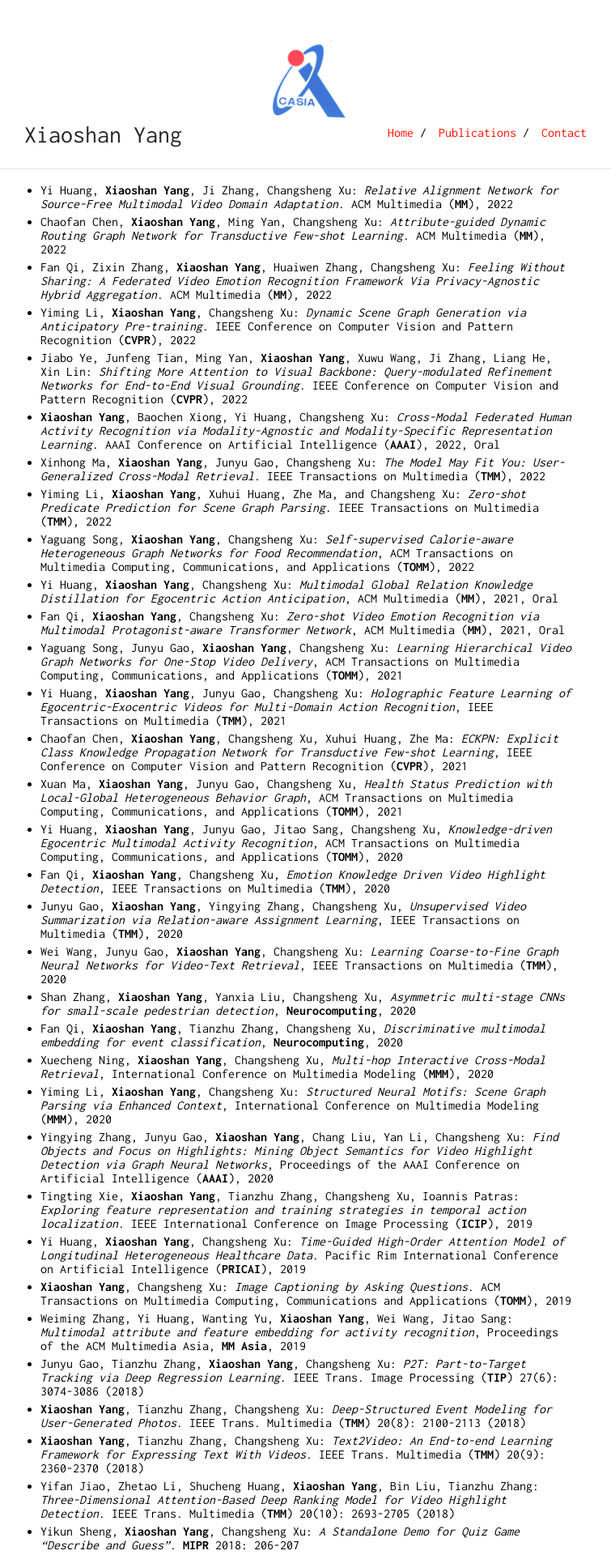
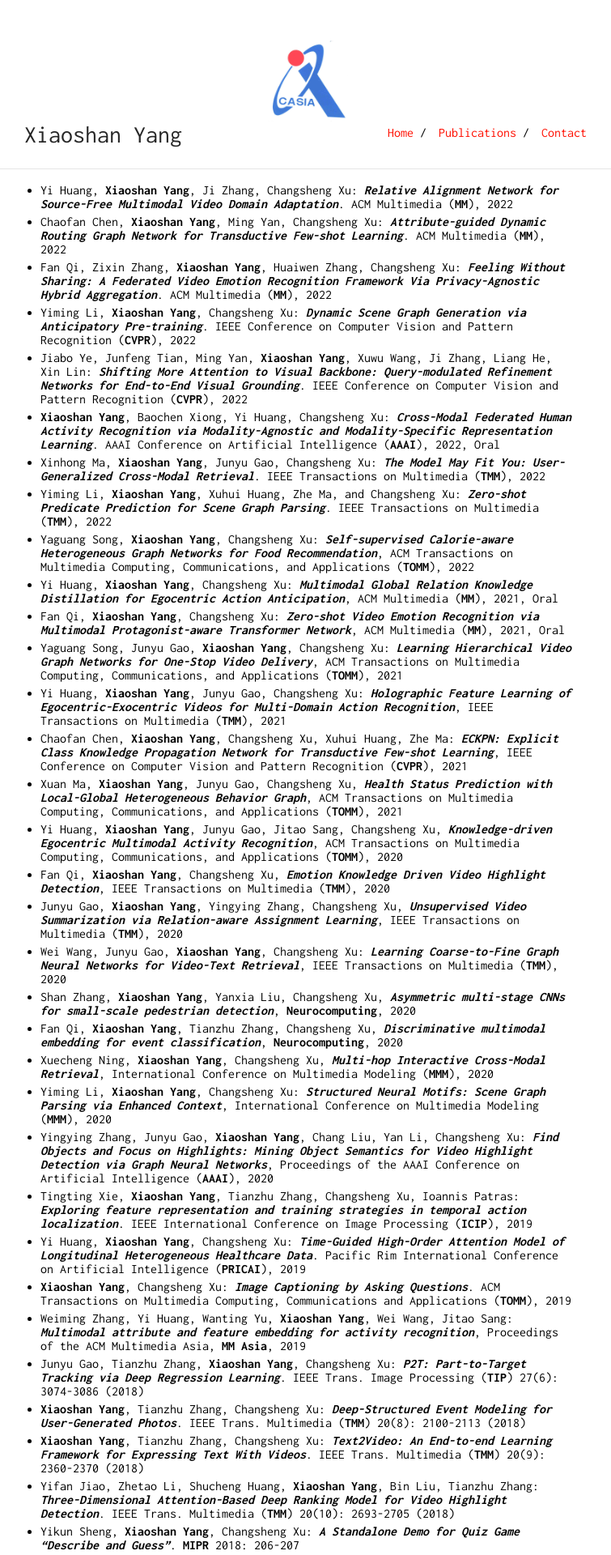
Before and after one commit to YangXS/yangxs.github.io, a Jekyll site: the page built from publications.md, in a window 1280 px wide. Shown: the top 1920 px of the page at 81% size, without its empty margins (260-1015 px from the left). Built offline with Jekyll 4.4.1, drawn with Linux system fonts in a browser that asks for light colours.

Commit message:
Update publications.md

```diff
--- a/publications.md
+++ b/publications.md
@@ -1,51 +1,51 @@
 ---
 layout: default
 ---
-* Yi Huang, **Xiaoshan Yang**, Ji Zhang, Changsheng Xu: *Relative Alignment Network for Source-Free Multimodal Video Domain Adaptation*. ACM Multimedia (**MM**), 2022
-* Chaofan Chen, **Xiaoshan Yang**, Ming Yan, Changsheng Xu: *Attribute-guided Dynamic Routing Graph Network for Transductive Few-shot Learning*. ACM Multimedia (**MM**), 2022
-* Fan Qi, Zixin Zhang, **Xiaoshan Yang**, Huaiwen Zhang, Changsheng Xu: *Feeling Without Sharing: A Federated Video Emotion Recognition Framework Via Privacy-Agnostic Hybrid Aggregation*. ACM Multimedia (**MM**), 2022
-* Yiming Li, **Xiaoshan Yang**, Changsheng Xu: *Dynamic Scene Graph Generation via Anticipatory Pre-training*. IEEE Conference on Computer Vision and Pattern Recognition (**CVPR**), 2022
-* Jiabo Ye, Junfeng Tian, Ming Yan, **Xiaoshan Yang**, Xuwu Wang, Ji Zhang, Liang He, Xin Lin: *Shifting More Attention to Visual Backbone: Query-modulated Refinement Networks for End-to-End Visual Grounding*. IEEE Conference on Computer Vision and Pattern Recognition (**CVPR**), 2022
-* **Xiaoshan Yang**, Baochen Xiong, Yi Huang, Changsheng Xu: *Cross-Modal Federated Human Activity Recognition via Modality-Agnostic and Modality-Specific Representation Learning*. AAAI Conference on Artificial Intelligence (**AAAI**), 2022, Oral
-* Xinhong Ma, **Xiaoshan Yang**, Junyu Gao, Changsheng Xu: *The Model May Fit You: User-Generalized Cross-Modal Retrieval*. IEEE Transactions on Multimedia (**TMM**), 2022
-* Yiming Li, **Xiaoshan Yang**, Xuhui Huang, Zhe Ma, and Changsheng Xu: *Zero-shot Predicate Prediction for Scene Graph Parsing*. IEEE Transactions on Multimedia (**TMM**), 2022
-* Yaguang Song, **Xiaoshan Yang**, Changsheng Xu: *Self-supervised Calorie-aware Heterogeneous Graph Networks for Food Recommendation*, ACM Transactions on Multimedia Computing, Communications, and Applications (**TOMM**), 2022
-* Yi Huang, **Xiaoshan Yang**, Changsheng Xu: *Multimodal Global Relation Knowledge Distillation for Egocentric Action Anticipation*, ACM Multimedia (**MM**), 2021, Oral
-* Fan Qi, **Xiaoshan Yang**, Changsheng Xu: *Zero-shot Video Emotion Recognition via Multimodal Protagonist-aware Transformer Network*,  ACM Multimedia (**MM**), 2021, Oral
-* Yaguang Song, Junyu Gao, **Xiaoshan Yang**, Changsheng Xu: *Learning Hierarchical Video Graph Networks for One-Stop Video Delivery*, ACM Transactions on Multimedia Computing, Communications, and Applications (**TOMM**), 2021
-* Yi Huang, **Xiaoshan Yang**, Junyu Gao, Changsheng Xu: *Holographic Feature Learning of Egocentric-Exocentric Videos for Multi-Domain Action Recognition*, IEEE Transactions on Multimedia (**TMM**), 2021
-* Chaofan Chen, **Xiaoshan Yang**, Changsheng Xu, Xuhui Huang, Zhe Ma: *ECKPN: Explicit Class Knowledge Propagation Network for Transductive Few-shot Learning*, IEEE Conference on Computer Vision and Pattern Recognition (**CVPR**), 2021
-* Xuan Ma, **Xiaoshan Yang**, Junyu Gao, Changsheng Xu, *Health Status Prediction with Local-Global Heterogeneous Behavior Graph*, ACM Transactions on Multimedia Computing, Communications, and Applications (**TOMM**), 2021
-* Yi Huang, **Xiaoshan Yang**, Junyu Gao, Jitao Sang, Changsheng Xu, *Knowledge-driven Egocentric Multimodal Activity Recognition*, ACM Transactions on Multimedia Computing, Communications, and Applications (**TOMM**), 2020
-* Fan Qi, **Xiaoshan Yang**, Changsheng Xu, *Emotion Knowledge Driven Video Highlight Detection*, IEEE Transactions on Multimedia (**TMM**), 2020
-* Junyu Gao, **Xiaoshan Yang**, Yingying Zhang, Changsheng Xu, *Unsupervised Video Summarization via Relation-aware Assignment Learning*, IEEE Transactions on Multimedia (**TMM**), 2020
-* Wei Wang, Junyu Gao, **Xiaoshan Yang**, Changsheng Xu: *Learning Coarse-to-Fine Graph Neural Networks for Video-Text Retrieval*, IEEE Transactions on Multimedia (**TMM**), 2020
-* Shan Zhang, **Xiaoshan Yang**, Yanxia Liu, Changsheng Xu, *Asymmetric multi-stage CNNs for small-scale pedestrian detection*, **Neurocomputing**, 2020
-* Fan Qi, **Xiaoshan Yang**, Tianzhu Zhang, Changsheng Xu, *Discriminative multimodal embedding for event classification*, **Neurocomputing**, 2020
-* Xuecheng Ning, **Xiaoshan Yang**, Changsheng Xu, *Multi-hop Interactive Cross-Modal Retrieval*, International Conference on Multimedia Modeling (**MMM**), 2020
-* Yiming Li, **Xiaoshan Yang**, Changsheng Xu: *Structured Neural Motifs: Scene Graph Parsing via Enhanced Context*, International Conference on Multimedia Modeling (**MMM**), 2020
-* Yingying Zhang, Junyu Gao, **Xiaoshan Yang**, Chang Liu, Yan Li, Changsheng Xu: *Find Objects and Focus on Highlights: Mining Object Semantics for Video Highlight Detection via Graph Neural Networks*, Proceedings of the AAAI Conference on Artificial Intelligence (**AAAI**), 2020
-* Tingting Xie, **Xiaoshan Yang**, Tianzhu Zhang, Changsheng Xu, Ioannis Patras: *Exploring feature representation and training strategies in temporal action localization*. IEEE International Conference on Image Processing (**ICIP**), 2019
-* Yi Huang, **Xiaoshan Yang**, Changsheng Xu: *Time-Guided High-Order Attention Model of Longitudinal Heterogeneous Healthcare Data*. Pacific Rim International Conference on Artificial Intelligence (**PRICAI**), 2019
-* **Xiaoshan Yang**, Changsheng Xu: *Image Captioning by Asking Questions*. ACM Transactions on Multimedia Computing, Communications and Applications (**TOMM**), 2019
-* Weiming Zhang, Yi Huang, Wanting Yu, **Xiaoshan Yang**, Wei Wang, Jitao Sang: *Multimodal attribute and feature embedding for activity recognition*, Proceedings of the ACM Multimedia Asia, **MM Asia**, 2019
-* Junyu Gao, Tianzhu Zhang, **Xiaoshan Yang**, Changsheng Xu: *P2T: Part-to-Target Tracking via Deep Regression Learning*. IEEE Trans. Image Processing (**TIP**) 27(6): 3074-3086 (2018)
-* **Xiaoshan Yang**, Tianzhu Zhang, Changsheng Xu: *Deep-Structured Event Modeling for User-Generated Photos*. IEEE Trans. Multimedia (**TMM**) 20(8): 2100-2113 (2018)
-* **Xiaoshan Yang**, Tianzhu Zhang, Changsheng Xu: *Text2Video: An End-to-end Learning Framework for Expressing Text With Videos*. IEEE Trans. Multimedia (**TMM**) 20(9): 2360-2370 (2018)
-* Yifan Jiao, Zhetao Li, Shucheng Huang, **Xiaoshan Yang**, Bin Liu, Tianzhu Zhang: *Three-Dimensional Attention-Based Deep Ranking Model for Video Highlight Detection*. IEEE Trans. Multimedia (**TMM**) 20(10): 2693-2705 (2018)
-* Yikun Sheng, **Xiaoshan Yang**, Changsheng Xu: *A Standalone Demo for Quiz Game "Describe and Guess"*. **MIPR** 2018: 206-207
-* Yikun Sheng, **Xiaoshan Yang**, Xueliang Liu, Changsheng Xu: *Attribute-Assisted Domain Transfer from Image to Sketch*. **MIPR** 2018: 287-292
-* Fan Qi, **Xiaoshan Yang**, Changsheng Xu: *A Unified Framework for Multimodal Domain Adaptation*. ACM Multimedia (**MM**), 2018: 429-437, Oral
-* Junyu Gao, Tianzhu Zhang, **Xiaoshan Yang**, Changsheng Xu: *Deep Relative Tracking*. IEEE Trans. Image Processing (**TIP**) 26(4): 1845-1858 (2017)
-* Yifan Jiao, **Xiaoshan Yang**, Tianzhu Zhang, Shucheng Huang, Changsheng Xu: *Video Highlight Detection via Deep Ranking Modeling*. **PSIVT** 2017: 28-39
-* **Xiaoshan Yang**, Tianzhu Zhang, Changsheng Xu, Shuicheng Yan, M. Shamim Hossain, Ahmed Ghoneim: *Deep Relative Attributes*. IEEE Trans. Multimedia (**TMM**) 18(9): 1832-1842 (2016). [Code](https://github.com/YangXS/DRA)
-* **Xiaoshan Yang**, Tianzhu Zhang, Changsheng Xu: *Semantic Feature Mining for Video Event Understanding*. ACM Transactions on Multimedia Computing, Communications and Applications (**TOMM**) 12(4): 55:1-55:22 (2016)
-* **Xiaoshan Yang**, Tianzhu Zhang, Changsheng Xu: *Abnormal Event Discovery in User Generated Photos*. ACM Multimedia (**MM**), 2016
-* **Xiaoshan Yang**, Tianzhu Zhang, Changsheng Xu: *A new discriminative coding method for image classification*. Multimedia System (**MSJ**) 21(2): 133-145 (2015)
-* **Xiaoshan Yang**, Tianzhu Zhang, Changsheng Xu: *Cross-Domain Feature Learning in Multimedia*. IEEE Trans. Multimedia (**TMM**) 17(1): 64-78 (2015). [Code](https://github.com/YangXS/CDFL)
-* **Xiaoshan Yang**, Tianzhu Zhang, Changsheng Xu, M. Shamim Hossain: *Automatic Visual Concept Learning for Social Event Understanding*. IEEE Trans. Multimedia (**TMM**) 17(3): 346-358 (2015)
-* **Xiaoshan Yang**, Tianzhu Zhang, Changsheng Xu, Ming-Hsuan Yang: *Boosted Multifeature Learning for Cross-Domain Transfer*. ACM Transactions on Multimedia Computing, Communications and Applications (**TOMM**) 11(3): 35:1-35:18 (2015)
-* Jianbing Shen, **Xiaoshan Yang**, Xuelong Li, Yunde Jia: *Intrinsic Image Decomposition Using Optimization and User Scribbles*. IEEE Trans. Cybernetics (**TCYB**) 43(2): 425-436 (2013)
-* **Xiaoshan Yang**, Tianzhu Zhang, Changsheng Xu: *Locality discriminative coding for image classification*. **ICIMCS** 2013: 52-55
-* **Xiaoshan Yang**, Tianzhu Zhang, Changsheng Xu, Min Xu: *Graph-Guided Fusion Penalty Based Sparse Coding for Image Classification*. **PCM** 2013: 475-484
-* Jianbing Shen, **Xiaoshan Yang**, Yunde Jia, Xuelong Li: *Intrinsic images using optimization*. IEEE Conference on Computer Vision and Pattern Recognition (**CVPR**) 2011: 3481-3487. [Code](https://github.com/shenjianbing/intrinsic11)
+* Yi Huang, **Xiaoshan Yang**, Ji Zhang, Changsheng Xu: ***Relative Alignment Network for Source-Free Multimodal Video Domain Adaptation***. ACM Multimedia (**MM**), 2022
+* Chaofan Chen, **Xiaoshan Yang**, Ming Yan, Changsheng Xu: ***Attribute-guided Dynamic Routing Graph Network for Transductive Few-shot Learning***. ACM Multimedia (**MM**), 2022
+* Fan Qi, Zixin Zhang, **Xiaoshan Yang**, Huaiwen Zhang, Changsheng Xu: ***Feeling Without Sharing: A Federated Video Emotion Recognition Framework Via Privacy-Agnostic Hybrid Aggregation***. ACM Multimedia (**MM**), 2022
+* Yiming Li, **Xiaoshan Yang**, Changsheng Xu: ***Dynamic Scene Graph Generation via Anticipatory Pre-training***. IEEE Conference on Computer Vision and Pattern Recognition (**CVPR**), 2022
+* Jiabo Ye, Junfeng Tian, Ming Yan, **Xiaoshan Yang**, Xuwu Wang, Ji Zhang, Liang He, Xin Lin: ***Shifting More Attention to Visual Backbone: Query-modulated Refinement Networks for End-to-End Visual Grounding***. IEEE Conference on Computer Vision and Pattern Recognition (**CVPR**), 2022
+* **Xiaoshan Yang**, Baochen Xiong, Yi Huang, Changsheng Xu: ***Cross-Modal Federated Human Activity Recognition via Modality-Agnostic and Modality-Specific Representation Learning***. AAAI Conference on Artificial Intelligence (**AAAI**), 2022, Oral
+* Xinhong Ma, **Xiaoshan Yang**, Junyu Gao, Changsheng Xu: ***The Model May Fit You: User-Generalized Cross-Modal Retrieval***. IEEE Transactions on Multimedia (**TMM**), 2022
+* Yiming Li, **Xiaoshan Yang**, Xuhui Huang, Zhe Ma, and Changsheng Xu: ***Zero-shot Predicate Prediction for Scene Graph Parsing***. IEEE Transactions on Multimedia (**TMM**), 2022
+* Yaguang Song, **Xiaoshan Yang**, Changsheng Xu: ***Self-supervised Calorie-aware Heterogeneous Graph Networks for Food Recommendation***, ACM Transactions on Multimedia Computing, Communications, and Applications (**TOMM**), 2022
+* Yi Huang, **Xiaoshan Yang**, Changsheng Xu: ***Multimodal Global Relation Knowledge Distillation for Egocentric Action Anticipation***, ACM Multimedia (**MM**), 2021, Oral
+* Fan Qi, **Xiaoshan Yang**, Changsheng Xu: ***Zero-shot Video Emotion Recognition via Multimodal Protagonist-aware Transformer Network***,  ACM Multimedia (**MM**), 2021, Oral
+* Yaguang Song, Junyu Gao, **Xiaoshan Yang**, Changsheng Xu: ***Learning Hierarchical Video Graph Networks for One-Stop Video Delivery***, ACM Transactions on Multimedia Computing, Communications, and Applications (**TOMM**), 2021
+* Yi Huang, **Xiaoshan Yang**, Junyu Gao, Changsheng Xu: ***Holographic Feature Learning of Egocentric-Exocentric Videos for Multi-Domain Action Recognition***, IEEE Transactions on Multimedia (**TMM**), 2021
+* Chaofan Chen, **Xiaoshan Yang**, Changsheng Xu, Xuhui Huang, Zhe Ma: ***ECKPN: Explicit Class Knowledge Propagation Network for Transductive Few-shot Learning***, IEEE Conference on Computer Vision and Pattern Recognition (**CVPR**), 2021
+* Xuan Ma, **Xiaoshan Yang**, Junyu Gao, Changsheng Xu, ***Health Status Prediction with Local-Global Heterogeneous Behavior Graph***, ACM Transactions on Multimedia Computing, Communications, and Applications (**TOMM**), 2021
+* Yi Huang, **Xiaoshan Yang**, Junyu Gao, Jitao Sang, Changsheng Xu, ***Knowledge-driven Egocentric Multimodal Activity Recognition***, ACM Transactions on Multimedia Computing, Communications, and Applications (**TOMM**), 2020
+* Fan Qi, **Xiaoshan Yang**, Changsheng Xu, ***Emotion Knowledge Driven Video Highlight Detection***, IEEE Transactions on Multimedia (**TMM**), 2020
+* Junyu Gao, **Xiaoshan Yang**, Yingying Zhang, Changsheng Xu, ***Unsupervised Video Summarization via Relation-aware Assignment Learning***, IEEE Transactions on Multimedia (**TMM**), 2020
+* Wei Wang, Junyu Gao, **Xiaoshan Yang**, Changsheng Xu: ***Learning Coarse-to-Fine Graph Neural Networks for Video-Text Retrieval***, IEEE Transactions on Multimedia (**TMM**), 2020
+* Shan Zhang, **Xiaoshan Yang**, Yanxia Liu, Changsheng Xu, ***Asymmetric multi-stage CNNs for small-scale pedestrian detection***, **Neurocomputing**, 2020
+* Fan Qi, **Xiaoshan Yang**, Tianzhu Zhang, Changsheng Xu, ***Discriminative multimodal embedding for event classification***, **Neurocomputing**, 2020
+* Xuecheng Ning, **Xiaoshan Yang**, Changsheng Xu, ***Multi-hop Interactive Cross-Modal Retrieval***, International Conference on Multimedia Modeling (**MMM**), 2020
+* Yiming Li, **Xiaoshan Yang**, Changsheng Xu: ***Structured Neural Motifs: Scene Graph Parsing via Enhanced Context***, International Conference on Multimedia Modeling (**MMM**), 2020
+* Yingying Zhang, Junyu Gao, **Xiaoshan Yang**, Chang Liu, Yan Li, Changsheng Xu: ***Find Objects and Focus on Highlights: Mining Object Semantics for Video Highlight Detection via Graph Neural Networks***, Proceedings of the AAAI Conference on Artificial Intelligence (**AAAI**), 2020
+* Tingting Xie, **Xiaoshan Yang**, Tianzhu Zhang, Changsheng Xu, Ioannis Patras: ***Exploring feature representation and training strategies in temporal action localization***. IEEE International Conference on Image Processing (**ICIP**), 2019
+* Yi Huang, **Xiaoshan Yang**, Changsheng Xu: ***Time-Guided High-Order Attention Model of Longitudinal Heterogeneous Healthcare Data***. Pacific Rim International Conference on Artificial Intelligence (**PRICAI**), 2019
+* **Xiaoshan Yang**, Changsheng Xu: ***Image Captioning by Asking Questions***. ACM Transactions on Multimedia Computing, Communications and Applications (**TOMM**), 2019
+* Weiming Zhang, Yi Huang, Wanting Yu, **Xiaoshan Yang**, Wei Wang, Jitao Sang: ***Multimodal attribute and feature embedding for activity recognition***, Proceedings of the ACM Multimedia Asia, **MM Asia**, 2019
+* Junyu Gao, Tianzhu Zhang, **Xiaoshan Yang**, Changsheng Xu: ***P2T: Part-to-Target Tracking via Deep Regression Learning***. IEEE Trans. Image Processing (**TIP**) 27(6): 3074-3086 (2018)
+* **Xiaoshan Yang**, Tianzhu Zhang, Changsheng Xu: ***Deep-Structured Event Modeling for User-Generated Photos***. IEEE Trans. Multimedia (**TMM**) 20(8): 2100-2113 (2018)
+* **Xiaoshan Yang**, Tianzhu Zhang, Changsheng Xu: ***Text2Video: An End-to-end Learning Framework for Expressing Text With Videos***. IEEE Trans. Multimedia (**TMM**) 20(9): 2360-2370 (2018)
+* Yifan Jiao, Zhetao Li, Shucheng Huang, **Xiaoshan Yang**, Bin Liu, Tianzhu Zhang: ***Three-Dimensional Attention-Based Deep Ranking Model for Video Highlight Detection***. IEEE Trans. Multimedia (**TMM**) 20(10): 2693-2705 (2018)
+* Yikun Sheng, **Xiaoshan Yang**, Changsheng Xu: ***A Standalone Demo for Quiz Game "Describe and Guess"***. **MIPR** 2018: 206-207
+* Yikun Sheng, **Xiaoshan Yang**, Xueliang Liu, Changsheng Xu: ***Attribute-Assisted Domain Transfer from Image to Sketch***. **MIPR** 2018: 287-292
+* Fan Qi, **Xiaoshan Yang**, Changsheng Xu: ***A Unified Framework for Multimodal Domain Adaptation***. ACM Multimedia (**MM**), 2018: 429-437, Oral
+* Junyu Gao, Tianzhu Zhang, **Xiaoshan Yang**, Changsheng Xu: ***Deep Relative Tracking***. IEEE Trans. Image Processing (**TIP**) 26(4): 1845-1858 (2017)
+* Yifan Jiao, **Xiaoshan Yang**, Tianzhu Zhang, Shucheng Huang, Changsheng Xu: ***Video Highlight Detection via Deep Ranking Modeling***. **PSIVT** 2017: 28-39
+* **Xiaoshan Yang**, Tianzhu Zhang, Changsheng Xu, Shuicheng Yan, M. Shamim Hossain, Ahmed Ghoneim: ***Deep Relative Attributes***. IEEE Trans. Multimedia (**TMM**) 18(9): 1832-1842 (2016). [Code](https://github.com/YangXS/DRA)
+* **Xiaoshan Yang**, Tianzhu Zhang, Changsheng Xu: ***Semantic Feature Mining for Video Event Understanding***. ACM Transactions on Multimedia Computing, Communications and Applications (**TOMM**) 12(4): 55:1-55:22 (2016)
+* **Xiaoshan Yang**, Tianzhu Zhang, Changsheng Xu: ***Abnormal Event Discovery in User Generated Photos***. ACM Multimedia (**MM**), 2016
+* **Xiaoshan Yang**, Tianzhu Zhang, Changsheng Xu: ***A new discriminative coding method for image classification***. Multimedia System (**MSJ**) 21(2): 133-145 (2015)
+* **Xiaoshan Yang**, Tianzhu Zhang, Changsheng Xu: ***Cross-Domain Feature Learning in Multimedia***. IEEE Trans. Multimedia (**TMM**) 17(1): 64-78 (2015). [Code](https://github.com/YangXS/CDFL)
+* **Xiaoshan Yang**, Tianzhu Zhang, Changsheng Xu, M. Shamim Hossain: ***Automatic Visual Concept Learning for Social Event Understanding***. IEEE Trans. Multimedia (**TMM**) 17(3): 346-358 (2015)
+* **Xiaoshan Yang**, Tianzhu Zhang, Changsheng Xu, Ming-Hsuan Yang: ***Boosted Multifeature Learning for Cross-Domain Transfer***. ACM Transactions on Multimedia Computing, Communications and Applications (**TOMM**) 11(3): 35:1-35:18 (2015)
+* Jianbing Shen, **Xiaoshan Yang**, Xuelong Li, Yunde Jia: ***Intrinsic Image Decomposition Using Optimization and User Scribbles***. IEEE Trans. Cybernetics (**TCYB**) 43(2): 425-436 (2013)
+* **Xiaoshan Yang**, Tianzhu Zhang, Changsheng Xu: ***Locality discriminative coding for image classification***. **ICIMCS** 2013: 52-55
+* **Xiaoshan Yang**, Tianzhu Zhang, Changsheng Xu, Min Xu: ***Graph-Guided Fusion Penalty Based Sparse Coding for Image Classification***. **PCM** 2013: 475-484
+* Jianbing Shen, **Xiaoshan Yang**, Yunde Jia, Xuelong Li: ***Intrinsic images using optimization***. IEEE Conference on Computer Vision and Pattern Recognition (**CVPR**) 2011: 3481-3487. [Code](https://github.com/shenjianbing/intrinsic11)
```
